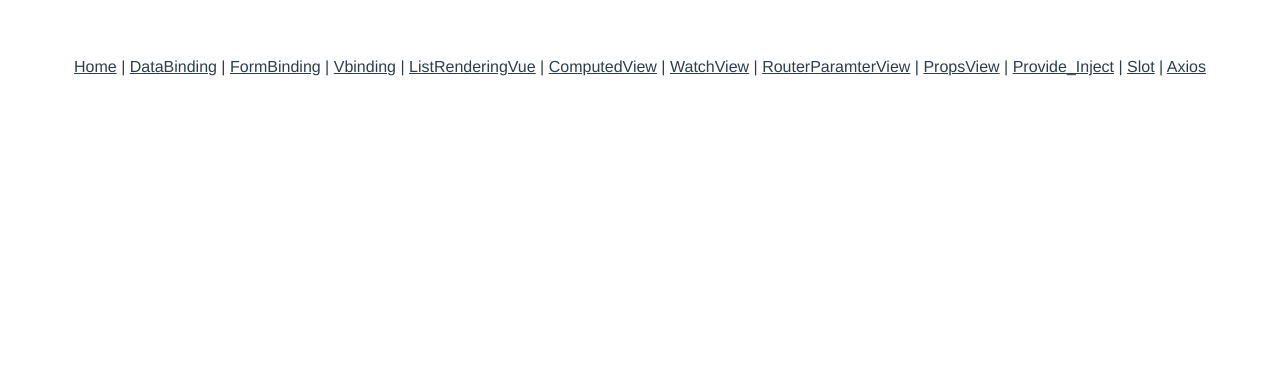
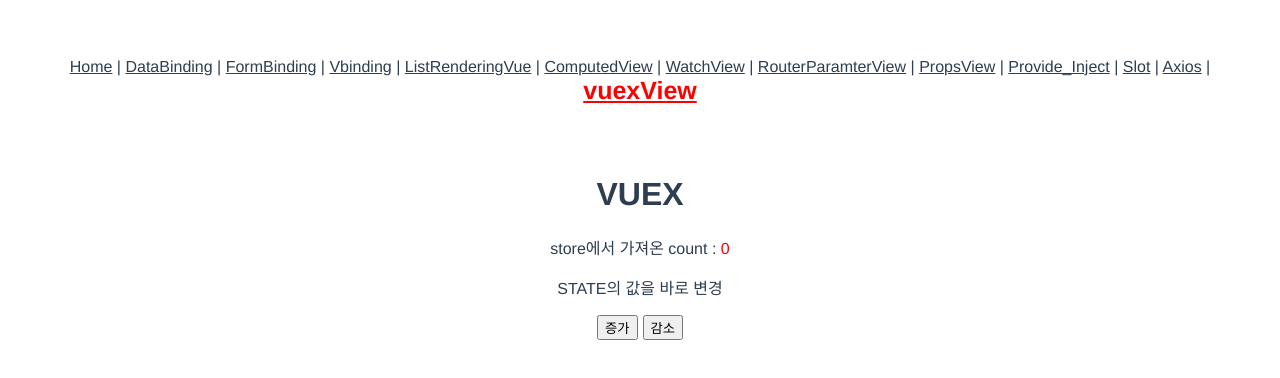
Before and after one commit to KimSongJeong/Vue_Study, a Vue app: page /vueXView in a window 1280 px wide. Shown: the top 378 px of the page. Built offline with nearby package versions, Linux system fonts and the light colour scheme.

Commit message:
vuex1
vuex1

```diff
--- a/package.json
+++ b/package.json
@@ -10,11 +10,13 @@
     "axios": "^1.2.0",
     "core-js": "^3.8.3",
     "vue": "^3.2.13",
-    "vue-router": "^4.0.3"
+    "vue-router": "^4.0.3",
+    "vuex": "^4.0.0"
   },
   "devDependencies": {
     "@vue/cli-plugin-babel": "~5.0.0",
     "@vue/cli-plugin-router": "~5.0.0",
+    "@vue/cli-plugin-vuex": "~5.0.0",
     "@vue/cli-service": "~5.0.0"
   },
   "browserslist": [
--- a/src/App.vue
+++ b/src/App.vue
@@ -11,7 +11,8 @@
     <router-link to="/propsParentView">PropsView</router-link> |
     <router-link to="/provideInject">Provide_Inject</router-link> |
     <router-link to="/slot">Slot</router-link> |
-    <router-link to="/axiosView">Axios</router-link>
+    <router-link to="/axiosView">Axios</router-link> |
+    <router-link to="/vuexView">vuexView</router-link>
   </nav>
   <router-view />
 </template>
--- a/src/main.js
+++ b/src/main.js
@@ -2,5 +2,6 @@
 import App from "./App.vue";
 import router from "./router";
 import mixin from "@/mixin";
+import store from './store'
 
-createApp(App).use(router).mixin(mixin).mount("#app");
+createApp(App).use(store).use(router).mixin(mixin).mount("#app");
--- a/src/router/index.js
+++ b/src/router/index.js
@@ -13,6 +13,7 @@
 import ProvideInject from "../views/Provide_Inject/RootView.vue";
 import Slot from "../views/Slot/RootView.vue";
 import AxiosView from "../views/AxiosView.vue";
+import VueXView from "../views/VueXView.vue";
 
 const routes = [
   {
@@ -92,6 +93,11 @@
     name: "AxiosView",
     component: AxiosView,
   },
+  {
+    path: "/vueXView",
+    name: "VueXView",
+    component: VueXView,
+  },
 ];
 
 const router = createRouter({
--- /dev/null
+++ b/src/store/index.js
@@ -0,0 +1,12 @@
+import { createStore } from "vuex";
+
+export default createStore({
+  // 상태관리 라이브러리(전역적으로 사용되는 것들)
+  state: {
+    count: 0,
+  },
+  getters: {},
+  mutations: {},
+  actions: {},
+  modules: {},
+});
--- /dev/null
+++ b/src/views/VueXView.vue
@@ -0,0 +1,38 @@
+<template>
+  <div>
+    <h1>VUEX</h1>
+    <div class="mb-5">
+      store에서 가져온 count :
+      <span style="color: red">{{ count }}</span>
+
+      <div>
+        <p>STATE의 값을 바로 변경</p>
+        <button style="margin-right: 5px" type="button" @click="increase">
+          증가
+        </button>
+        <button type="button" @click="decrease">감소</button>
+      </div>
+    </div>
+  </div>
+</template>
+
+<script>
+export default {
+  computed: {
+    count() {
+      return this.$store.state.count;
+    },
+  },
+
+  methods: {
+    increase() {
+      this.$store.state.count++;
+    },
+    decrease() {
+      this.$store.state.count--;
+    },
+  },
+};
+</script>
+
+<style></style>
```
Also changed, not shown: 1 other file (tests, documents, lock files or other folders).
